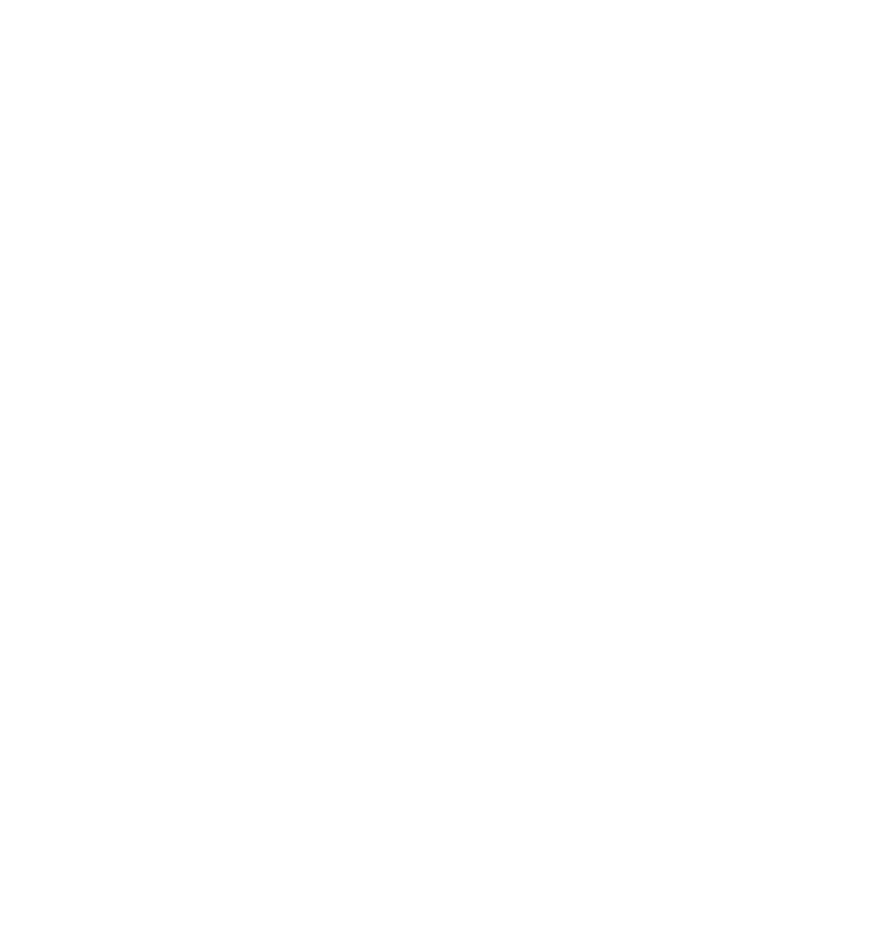
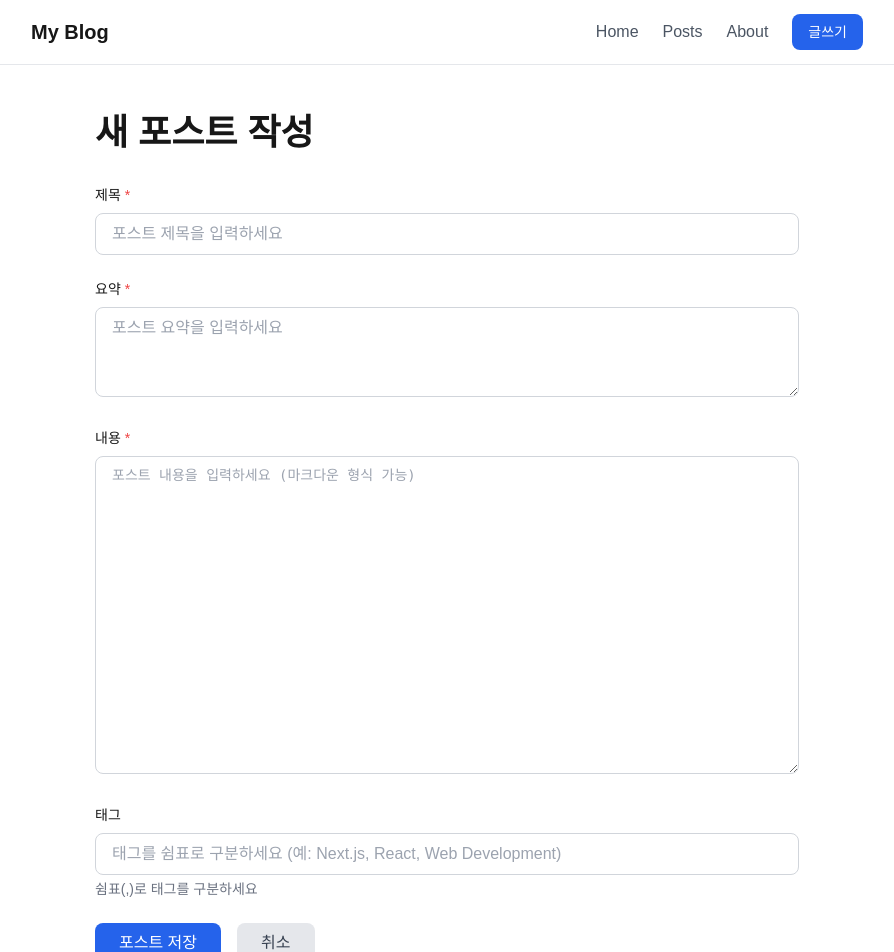
Before and after one commit to 1031nice/blog, a Next.js app: page /posts/new in a window 1280 px wide. Before the commit this address had no page. Shown: the top 952 px of the page, without its empty margins (193-1087 px from the left). Before the commit the page ends 800 px from the top, so only its background shows below. Built offline with nearby package versions, Linux system fonts and the light colour scheme.

Commit message:
feat: add blog post writing feature

```diff
--- /dev/null
+++ b/app/api/posts/route.ts
@@ -0,0 +1,41 @@
+import { NextRequest, NextResponse } from 'next/server'
+import { Post, addPost } from '@/lib/posts'
+
+export async function POST(request: NextRequest) {
+  try {
+    const body = await request.json()
+    const { title, excerpt, content, tags } = body
+
+    // 유효성 검사
+    if (!title || !excerpt || !content) {
+      return NextResponse.json(
+        { error: '제목, 요약, 내용은 필수입니다.' },
+        { status: 400 }
+      )
+    }
+
+    // 새 포스트 생성
+    const newPost: Post = {
+      id: Date.now().toString(), // 간단한 ID 생성 (실제로는 UUID 등을 사용하는 것이 좋음)
+      title: title.trim(),
+      excerpt: excerpt.trim(),
+      content: content.trim(),
+      date: new Date().toISOString(), // ISO 8601 형식 (YYYY-MM-DDTHH:mm:ss.sssZ)
+      tags: tags && Array.isArray(tags) ? tags : [],
+    }
+
+    // 파일 시스템에 저장
+    addPost(newPost)
+
+    return NextResponse.json(
+      { id: newPost.id, message: '포스트가 성공적으로 저장되었습니다.' },
+      { status: 201 }
+    )
+  } catch (error) {
+    console.error('포스트 저장 오류:', error)
+    return NextResponse.json(
+      { error: '서버 오류가 발생했습니다.' },
+      { status: 500 }
+    )
+  }
+}
--- /dev/null
+++ b/app/posts/new/page.tsx
@@ -0,0 +1,10 @@
+import PostForm from '@/components/PostForm'
+
+export default function NewPostPage() {
+  return (
+    <div className="max-w-3xl mx-auto px-4 sm:px-6 lg:px-8 py-12">
+      <h1 className="text-4xl font-bold mb-8">새 포스트 작성</h1>
+      <PostForm />
+    </div>
+  )
+}
--- a/components/Header.tsx
+++ b/components/Header.tsx
@@ -8,7 +8,7 @@
           <Link href="/" className="text-xl font-bold hover:text-gray-600 dark:hover:text-gray-400 transition-colors">
             My Blog
           </Link>
-          <nav className="flex gap-6">
+          <nav className="flex gap-6 items-center">
             <Link
               href="/"
               className="text-gray-600 dark:text-gray-400 hover:text-gray-900 dark:hover:text-gray-100 transition-colors"
@@ -27,6 +27,12 @@
             >
               About
             </Link>
+            <Link
+              href="/posts/new"
+              className="px-4 py-2 bg-blue-600 text-white rounded-lg hover:bg-blue-700 transition-colors text-sm"
+            >
+              글쓰기
+            </Link>
           </nav>
         </div>
       </div>
--- /dev/null
+++ b/components/PostForm.tsx
@@ -0,0 +1,158 @@
+'use client'
+
+import { useState } from 'react'
+import { useRouter } from 'next/navigation'
+
+export default function PostForm() {
+  const router = useRouter()
+  const [isSubmitting, setIsSubmitting] = useState(false)
+  const [error, setError] = useState<string | null>(null)
+
+  const [formData, setFormData] = useState({
+    title: '',
+    excerpt: '',
+    content: '',
+    tags: ''
+  })
+
+  const handleSubmit = async (e: React.FormEvent<HTMLFormElement>) => {
+    e.preventDefault()
+    setIsSubmitting(true)
+    setError(null)
+
+    try {
+      const tagsArray = formData.tags
+        .split(',')
+        .map(tag => tag.trim())
+        .filter(tag => tag.length > 0)
+
+      const response = await fetch('/api/posts', {
+        method: 'POST',
+        headers: {
+          'Content-Type': 'application/json',
+        },
+        body: JSON.stringify({
+          title: formData.title,
+          excerpt: formData.excerpt,
+          content: formData.content,
+          tags: tagsArray,
+        }),
+      })
+
+      if (!response.ok) {
+        throw new Error('포스트 저장에 실패했습니다.')
+      }
+
+      const data = await response.json()
+      // 완전 새로고침하여 최신 데이터 로드
+      router.push(`/posts/${data.id}`)
+      router.refresh()
+    } catch (err) {
+      setError(err instanceof Error ? err.message : '알 수 없는 오류가 발생했습니다.')
+      setIsSubmitting(false)
+    }
+  }
+
+  const handleChange = (
+    e: React.ChangeEvent<HTMLInputElement | HTMLTextAreaElement>
+  ) => {
+    const { name, value } = e.target
+    setFormData(prev => ({
+      ...prev,
+      [name]: value,
+    }))
+  }
+
+  return (
+    <form onSubmit={handleSubmit} className="space-y-6">
+      {error && (
+        <div className="bg-red-50 dark:bg-red-900/20 border border-red-200 dark:border-red-800 text-red-600 dark:text-red-400 px-4 py-3 rounded">
+          {error}
+        </div>
+      )}
+
+      <div>
+        <label htmlFor="title" className="block text-sm font-medium mb-2">
+          제목 <span className="text-red-500">*</span>
+        </label>
+        <input
+          type="text"
+          id="title"
+          name="title"
+          required
+          value={formData.title}
+          onChange={handleChange}
+          className="w-full px-4 py-2 border border-gray-300 dark:border-gray-700 rounded-lg bg-white dark:bg-gray-800 text-gray-900 dark:text-gray-100 focus:ring-2 focus:ring-blue-500 focus:border-transparent"
+          placeholder="포스트 제목을 입력하세요"
+        />
+      </div>
+
+      <div>
+        <label htmlFor="excerpt" className="block text-sm font-medium mb-2">
+          요약 <span className="text-red-500">*</span>
+        </label>
+        <textarea
+          id="excerpt"
+          name="excerpt"
+          required
+          value={formData.excerpt}
+          onChange={handleChange}
+          rows={3}
+          className="w-full px-4 py-2 border border-gray-300 dark:border-gray-700 rounded-lg bg-white dark:bg-gray-800 text-gray-900 dark:text-gray-100 focus:ring-2 focus:ring-blue-500 focus:border-transparent"
+          placeholder="포스트 요약을 입력하세요"
+        />
+      </div>
+
+      <div>
+        <label htmlFor="content" className="block text-sm font-medium mb-2">
+          내용 <span className="text-red-500">*</span>
+        </label>
+        <textarea
+          id="content"
+          name="content"
+          required
+          value={formData.content}
+          onChange={handleChange}
+          rows={15}
+          className="w-full px-4 py-2 border border-gray-300 dark:border-gray-700 rounded-lg bg-white dark:bg-gray-800 text-gray-900 dark:text-gray-100 focus:ring-2 focus:ring-blue-500 focus:border-transparent font-mono text-sm"
+          placeholder="포스트 내용을 입력하세요 (마크다운 형식 가능)"
+        />
+      </div>
+
+      <div>
+        <label htmlFor="tags" className="block text-sm font-medium mb-2">
+          태그
+        </label>
+        <input
+          type="text"
+          id="tags"
+          name="tags"
+          value={formData.tags}
+          onChange={handleChange}
+          className="w-full px-4 py-2 border border-gray-300 dark:border-gray-700 rounded-lg bg-white dark:bg-gray-800 text-gray-900 dark:text-gray-100 focus:ring-2 focus:ring-blue-500 focus:border-transparent"
+          placeholder="태그를 쉼표로 구분하세요 (예: Next.js, React, Web Development)"
+        />
+        <p className="mt-1 text-sm text-gray-500 dark:text-gray-400">
+          쉼표(,)로 태그를 구분하세요
+        </p>
+      </div>
+
+      <div className="flex gap-4">
+        <button
+          type="submit"
+          disabled={isSubmitting}
+          className="px-6 py-2 bg-blue-600 text-white rounded-lg hover:bg-blue-700 disabled:bg-gray-400 disabled:cursor-not-allowed transition-colors"
+        >
+          {isSubmitting ? '저장 중...' : '포스트 저장'}
+        </button>
+        <button
+          type="button"
+          onClick={() => router.back()}
+          className="px-6 py-2 bg-gray-200 dark:bg-gray-700 text-gray-700 dark:text-gray-300 rounded-lg hover:bg-gray-300 dark:hover:bg-gray-600 transition-colors"
+        >
+          취소
+        </button>
+      </div>
+    </form>
+  )
+}
```
